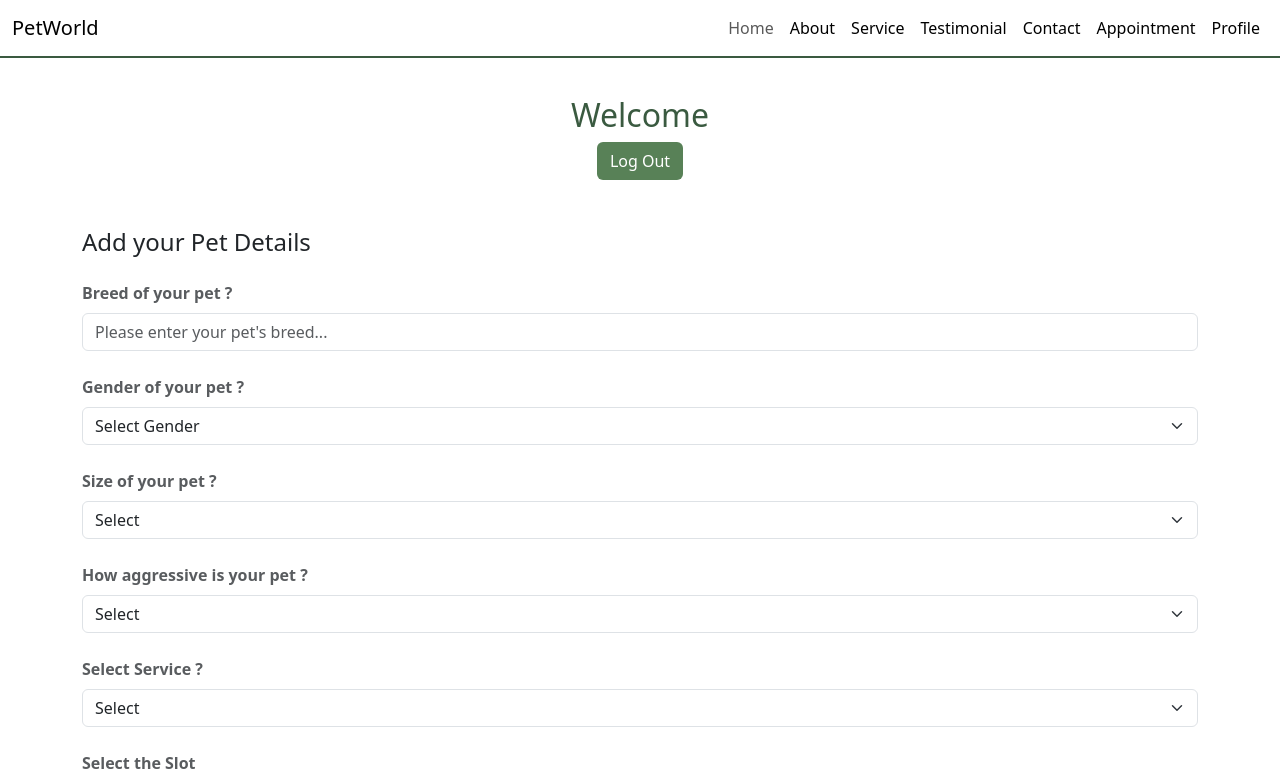
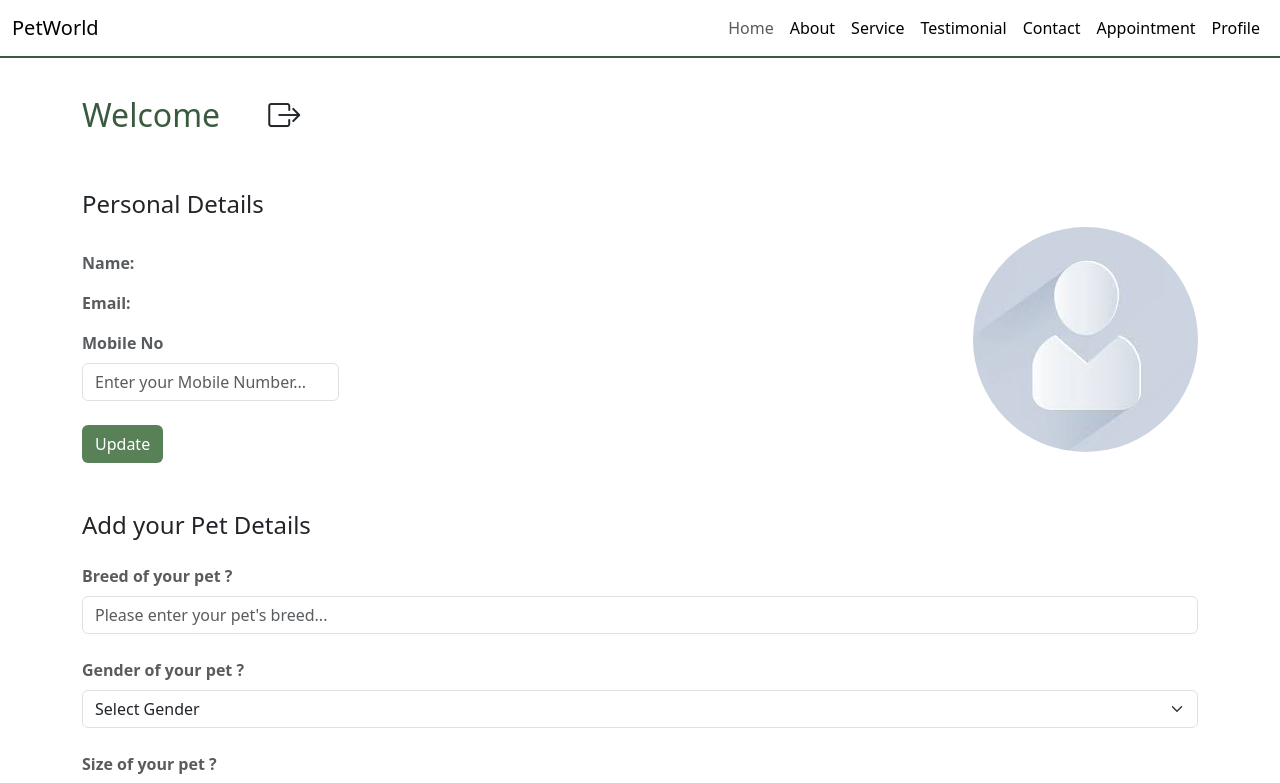
Before and after one commit to Lavanya-Sathya/PetWorld, a React (Vite) app: page /user in a window 1280 px wide. Shown: the top 783 px of the page. Built offline with nearby package versions, Linux system fonts and the light colour scheme; no server answers; the database is empty; sample sign-in values are in the browser's storage.

Commit message:
appointment-added

```diff
--- a/src/pages/UserHome.jsx
+++ b/src/pages/UserHome.jsx
@@ -1,6 +1,7 @@
 import React, { useState, useEffect } from "react";
 import { useNavigate } from "react-router-dom";
 import { db } from "../components/Firebase/Firebase";
+import userImg from "./../assets/images/img.jpg";
 import {
   collection,
   onSnapshot,
@@ -14,6 +15,10 @@ const UserHome = () => {
 
   // To store current user information
   const [user, setUser] = useState(null);
+  const [mobileNo, setMobileNo] = useState(null);
+  const [pet, setPet] = useState(null);
+  const [isbook, setIsBook] = useState(false);
+
   const userId = JSON.parse(sessionStorage.getItem("Token"));
   useEffect(() => {
     // authorization not provided to home page if the token is expired
@@ -93,17 +98,61 @@ const UserHome = () => {
   };
   return (
     <div className="container my-5">
-      <h2 className="text-center pt-5 heading">
-        Welcome {user?.data?.username}
-      </h2>
-      <div className="w-100 pb-5 d-flex justify-content-ceneter">
-        <button
+      <div className="w-100 py-5 d-flex justify-content-ceneter gap-5">
+        <h2 className="text-center heading">Welcome {user?.data?.username}</h2>
+        <h2>
+          <i
+            class="bi bi-box-arrow-right"
+            onClick={(e) => handleLogOut(e)}
+            style={{ cursor: "pointer" }}
+          ></i>
+        </h2>
+        {/* <button
           className="btn btnCarousel1 w-40 "
           style={{ margin: "auto" }}
           onClick={(e) => handleLogOut(e)}
         >
           Log Out
-        </button>
+        </button> */}
+      </div>
+      <div className="mb-5">
+        <h4> Personal Details</h4>
+        <div className=" d-flex justify-content-between gap-5">
+          <div className="mt-4">
+            <p className="text-muted fs-6 fw-bold">
+              Name: {user?.data?.username}
+            </p>
+            <p className="text-muted fs-6 fw-bold">
+              Email: {user?.data?.email}
+            </p>
+            <label
+              htmlFor="name"
+              className="form-label text-muted fs-6 fw-bold"
+            >
+              Mobile No
+            </label>
+            <input
+              type="text"
+              className="form-control"
+              placeholder="Enter your Mobile Number..."
+              value={mobileNo}
+              onChange={(e) => setMobileNo(e)}
+            />
+            <div className="mt-4 ">
+              <button className="btn btnCarousel1" onClick={handleAppointment}>
+                Update
+              </button>
+            </div>
+          </div>
+          <div className="imgSec">
+            <img
+              src={userImg}
+              alt="userImage"
+              className="img-fluid"
+              style={{ borderRadius: "15rem" }}
+            />
+          </div>
+        </div>
       </div>
       <h4>Add your Pet Details</h4>
       <div className="mt-2">
```
Also changed, not shown: src/assets/images/img.jpg (added).
